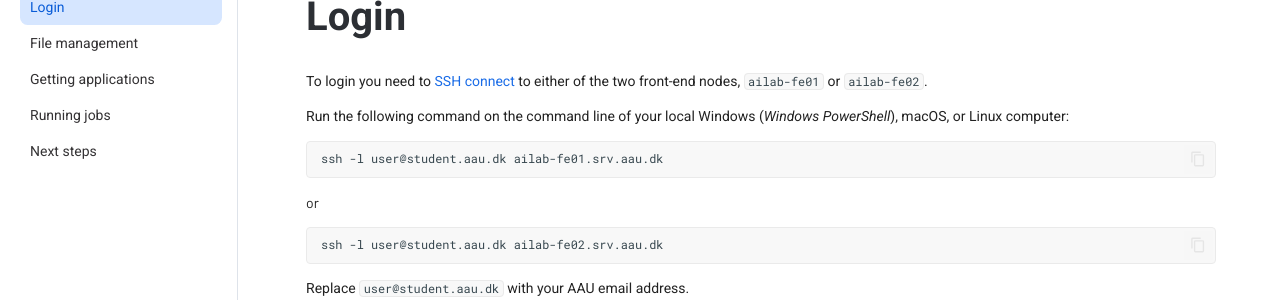
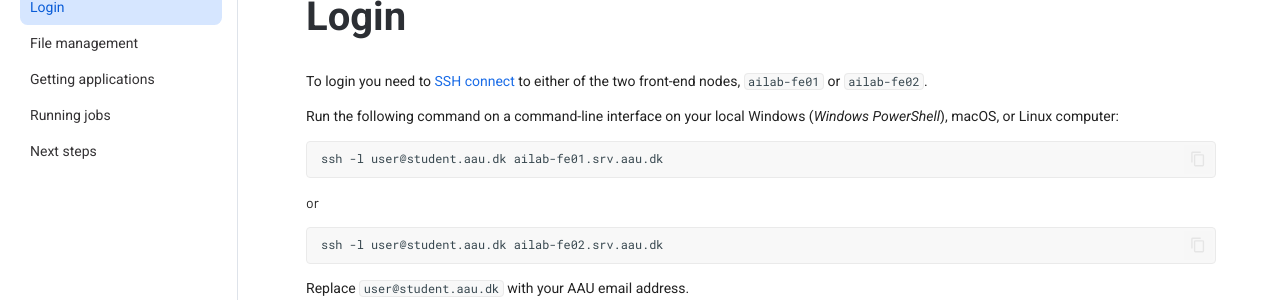
Before and after one commit to aau-claaudia/ailab-docs, an MkDocs documentation site: the page built from docs/getting-started/login.md, in a window 1280 px wide and 1173 px high. Shown: the part 195-495 px from the top of the window. Built offline with MkDocs 1.6.1 and Material for MkDocs 9.7.7, drawn with Linux system fonts in a browser that asks for light colours.

Commit message:
small edit

````diff
--- a/docs/getting-started/login.md
+++ b/docs/getting-started/login.md
@@ -1,6 +1,6 @@
 To login you need to [SSH connect](https://www.cloudflare.com/learning/access-management/what-is-ssh/) to either of the two front-end nodes, `ailab-fe01` or `ailab-fe02`.
 
-Run the following command on the command line of your local Windows (*Windows PowerShell*), macOS, or Linux computer:
+Run the following command on a command-line interface on your local Windows (*Windows PowerShell*), macOS, or Linux computer:
 
 ```
 ssh -l user@student.aau.dk ailab-fe01.srv.aau.dk
````
